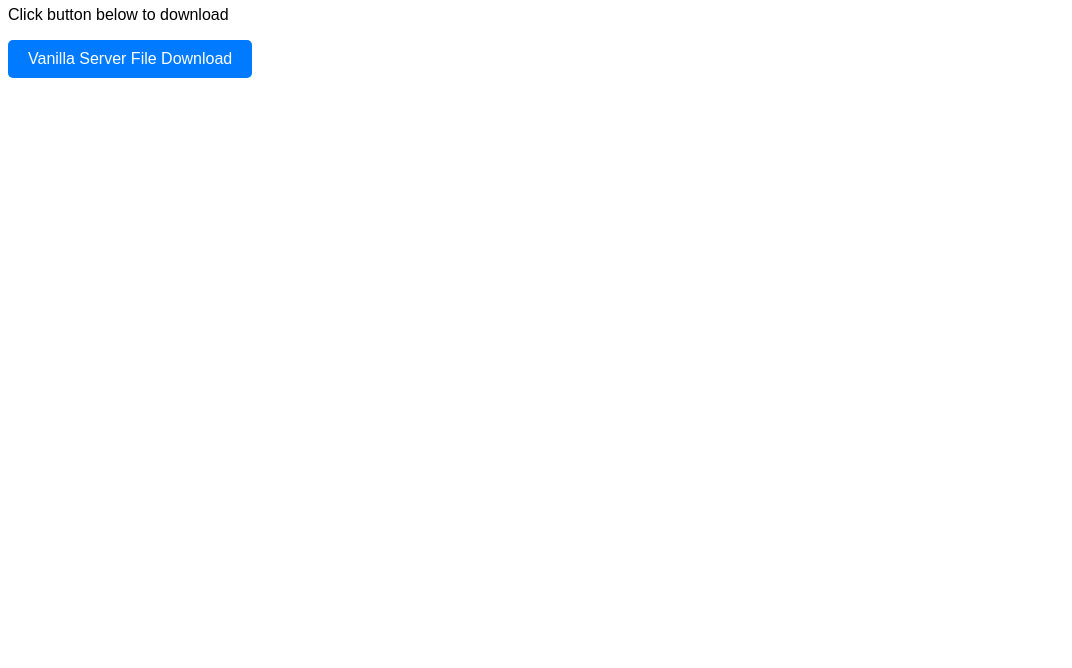
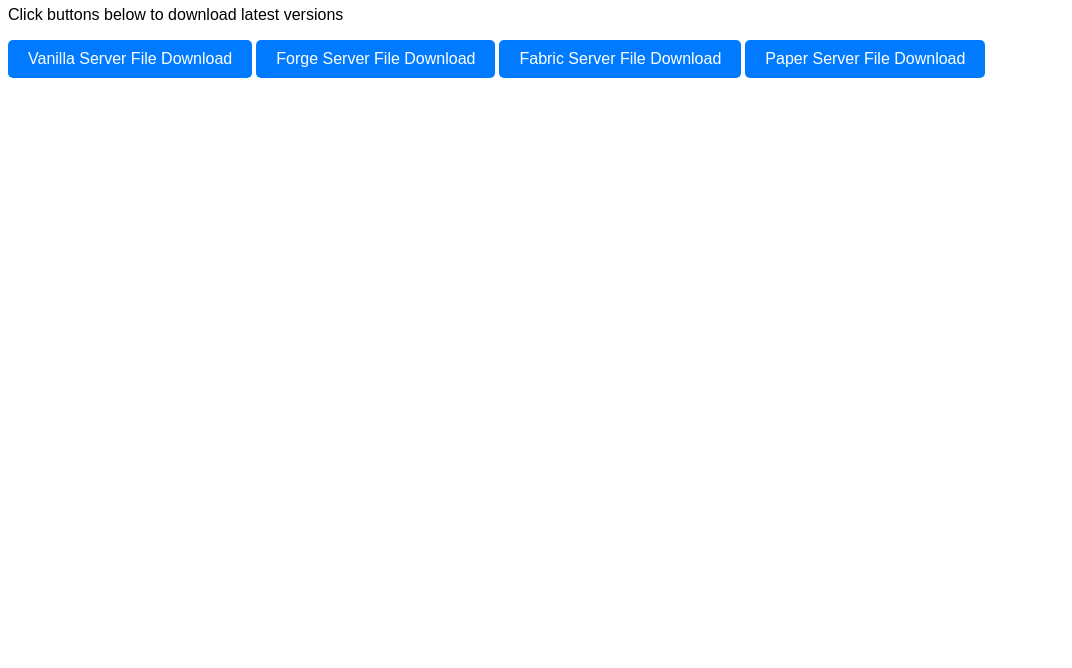
Before and after one commit to Olicreater13/webpage, a plain HTML site: page index.html in a window 1280 px wide. Shown: the part 132-800 px from the top of the page, without its empty margins (0-1072 px from the left). Drawn offline with Linux system fonts and the light colour scheme.

Commit message:
added buttons for forge, fabric, and paper downloads that need files

```diff
--- a/index.html
+++ b/index.html
@@ -6,10 +6,9 @@
         <title> Easy Minecraft Server File Downloads </title>
         <body>
             <h1 style="font-family:sans-serif"> Download versions of Forge, Fabric, and Vanilla all from one place </h1>
-
         </body>
         <style>
-            .download-btn {
+            .download-btn-vanilla {
                 display: inline-block;
                 padding: 10px 20px;
                 font-size: 16px;
@@ -20,14 +19,59 @@
                 text-decoration: none;
                 transition: background-color 0.3s ease;
             }
-            .download-btn:hover{
+            .download-btn-vanilla:hover{
+                background-color: #0056b3;
+            }
+            .download-btn-forge {
+                display: inline-block;
+                padding: 10px 20px;
+                font-size: 16px;
+                color: #fff;
+                background-color: #007bff;
+                text-align: center;
+                border-radius: 5px;
+                text-decoration: none;
+                transition: background-color 0.3s ease;
+            }
+            .download-btn-forge:hover{
+                background-color: #0056b3;
+            }
+            .download-btn-fabric {
+                display: inline-block;
+                padding: 10px 20px;
+                font-size: 16px;
+                color: #fff;
+                background-color: #007bff;
+                text-align: center;
+                border-radius: 5px;
+                text-decoration: none;
+                transition: background-color 0.3s ease;
+            }
+            .download-btn-fabric:hover{
+                background-color: #0056b3;
+            }
+            .download-btn-paper {
+                display: inline-block;
+                padding: 10px 20px;
+                font-size: 16px;
+                color: #fff;
+                background-color: #007bff;
+                text-align: center;
+                border-radius: 5px;
+                text-decoration: none;
+                transition: background-color 0.3s ease;
+            }
+            .download-btn-paper:hover{
                 background-color: #0056b3;
             }
         </style>
 </Head>
 <body>
     <h1 style="font-family:sans-serif">Download Minecraft Server Files</h1>
-    <p style="font-family:sans-serif">Click button below to download</p>
-    <a  style="font-family:sans-serif" href="1.21.4vanilla.jar" download="1.21.4vanilla.jar" class="download-btn">Vanilla Server File Download</a>
+    <p style="font-family:sans-serif">Click buttons below to download latest versions</p>
+    <a  style="font-family:sans-serif" href="1.21.4vanilla.jar" download="1.21.4vanilla.jar" class="download-btn-vanilla">Vanilla Server File Download</a>
+    <a  style="font-family:sans-serif" href="" download="" class="download-btn-forge">Forge Server File Download</a>
+    <a  style="font-family:sans-serif" href="" download="" class="download-btn-fabric">Fabric Server File Download</a>
+    <a  style="font-family:sans-serif" href="" download="" class="download-btn-paper">Paper Server File Download</a>
 </body>
 </html>
```
